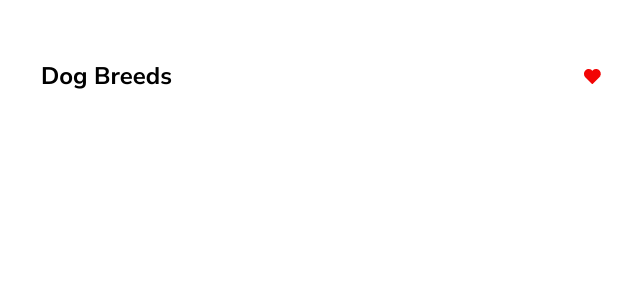
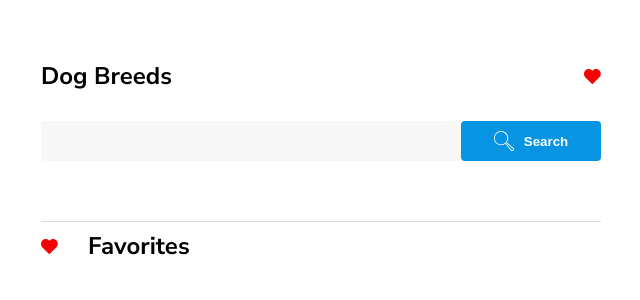
Before and after one commit to helloextend/react-challenge, a React app: page / in a window 1280 px wide. Shown: the top 300 px of the page, without its empty margins (319-959 px from the left). Built offline with nearby package versions, Linux system fonts and the light colour scheme.

Commit message:
All the tasks of challenge are done

```diff
--- a/src/components/App.tsx
+++ b/src/components/App.tsx
@@ -1,12 +1,31 @@
-import React, { FC } from 'react'
+import React, { FC  , useState} from 'react'
 import styled from '@emotion/styled'
 import Header from './Header'
+import SearchBox from './SearchBox/SearchBox'
+import DogImages from './DogImages/DogImages'
 
 const App: FC = () => {
+
+  const [dogImages, setDogImages] = useState([]);
+
+  const handleSubmit = async (searchText) => {
+    try {
+      const response = await fetch(`https://dog.ceo/api/breed/${searchText}/images/random/10`);
+      if (!response.ok) {
+        throw new Error('Network response was not ok');
+      }
+      const data = await response.json();
+      setDogImages(data.message);
+    } catch (error) {
+      console.error('Error:', error);
+    }
+  };
+
   return (
     <Container>
       <Header />
-      {/* Happy coding! */}
+      <SearchBox onHandleSubmit={handleSubmit} />
+      <DogImages images = {dogImages}/>
     </Container>
   )
 }
--- /dev/null
+++ b/src/components/DogImages/DogImages.css
@@ -0,0 +1,45 @@
+.images{
+    display: flex;
+    flex-wrap: wrap;
+    width: 100%;
+    justify-content: space-around;
+    margin: 20px 0px;
+}
+
+.image-div{
+    width: 100%;
+    margin: 40px 0px;
+}
+
+span{
+    margin: 30px;
+    font-family: Nunito Sans;
+        font-size: 24px;
+        font-weight: 700;
+        line-height: 16px;
+        letter-spacing: 0px;
+        text-align: left;
+}
+
+.favorite{
+    border-top: 1px solid #DADADA;
+}
+
+.image{
+    width: 8.5em;
+    height: 8.5em;
+    margin: 10px 0px;
+    border-radius: 5px;
+    z-index: 0;
+    /* position: absolute; */
+}
+
+.img-container{
+    position: relative;
+}
+.like{
+    right: 8%;
+    bottom: 12%;
+    position: absolute;
+    z-index: 1;
+}
--- /dev/null
+++ b/src/components/DogImages/DogImages.tsx
@@ -0,0 +1,49 @@
+import React, {useState} from 'react';
+import './DogImages.css'
+import rlike from '../../assets/icons/red-heart-icon.png'
+import wlike from '../../assets/icons/white-heart-icon.png'
+
+const DogImages = ({images }) => {
+
+    const [likedImages, setLikedImages] = useState([]);
+
+    const toggleLike = (imageUrl) => {
+    if (likedImages.includes(imageUrl)) {
+        setLikedImages(likedImages.filter((url) => url !== imageUrl));
+    }
+    else {
+        setLikedImages([...likedImages, imageUrl]);
+        }
+    };
+
+    return (
+        <div className='image-div'>
+          <div className='images'>
+            {images.map((image, index) => (
+              <div key={index} className = "img-container">
+                <img src={image}  className='image' alt={`${index}` } />
+                <button onClick={() => toggleLike(image)}>
+                {likedImages.includes(image) ?
+                    (<img src = {rlike} className="like" />) :
+                    (<img src = {wlike} className="like" />)
+                }
+                </button>
+              </div>
+            ))}
+          </div>
+          <div className="favorite"></div>
+          <p><img src={rlike} alt="" /><span>Favorites</span> </p>
+          <div className="images ">
+
+            {likedImages.map((image, index) => (
+              <div key={index} className = "img-container">
+                <img src={image}  className='image' alt={`${index}` } />
+                <img src = {rlike} className="like" onClick={() => toggleLike(image)}/> :
+              </div>
+            ))}
+          </div>
+        </div>
+    );
+};
+
+export default DogImages;
--- /dev/null
+++ b/src/components/SearchBox/SearchBox.css
@@ -0,0 +1,42 @@
+.input{
+    background-color: #f7f7f7;
+    width: 75%;
+    border : 0px transparent;
+    height: 3em;
+    border-radius:4px ;
+    outline: none;
+}
+
+.searchBox{
+    width: 100%;
+    display: inline-flex;
+    margin-top : 5%;
+
+}
+
+.button{
+    width: 25%;
+    height: 3em;
+    padding:10px 20px;
+    background-color: #0794E3;
+    border: none;
+    color : white;
+    font-weight: 700;
+    border-radius: 4px;
+    display: inline-flex;
+    align-items: center;
+    cursor:pointer;
+    justify-content: center;
+
+}
+.input:focus {
+    box-shadow: 0 0 4px rgba(0, 123, 255, 0.5);
+    padding : 0px 10px;
+
+}
+.img{
+    width: 20px;
+    height: 20px;
+    margin-right: 10px;
+
+}
--- /dev/null
+++ b/src/components/SearchBox/SearchBox.tsx
@@ -0,0 +1,27 @@
+import React , {useState} from 'react'
+import './SearchBox.css'
+import  search  from '../../assets/icons/search-icon.png'
+
+
+
+const SearchBox = ({onHandleSubmit}) => {
+
+  const [inputValue , setInputValue] = useState('');
+
+  const handleSubmit = (e) => {
+    e.preventDefault();
+    onHandleSubmit(inputValue);
+  }
+
+  return (
+    <form className='searchBox' onSubmit = {handleSubmit}>
+        <input type="text" className='input' value={inputValue} onChange={(e) => setInputValue(e.target.value)}/>
+        <button className='button' type='submit'>
+            <img src={search} alt="" className='img'/>
+            <div className="search">Search</div>
+        </button>
+    </form>
+  )
+}
+
+export default SearchBox
```
Also changed, not shown: 1 other file (tests, documents, lock files or other folders).
